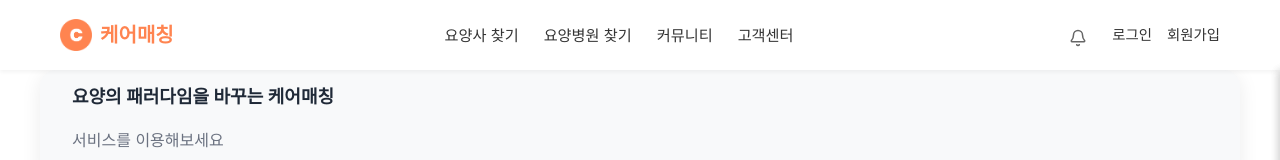
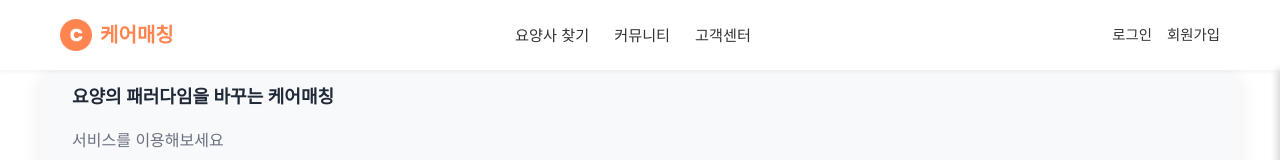
Before and after one commit to Jaehyuk-Lee/carematching-front, a React (Create React App) app: page / in a window 1280 px wide. Shown: the top 160 px of the page. Built offline with nearby package versions, Linux system fonts and the light colour scheme; no server answers.

Commit message:
remove unused Header link and icon (#60)

```diff
--- a/src/components/Header.js
+++ b/src/components/Header.js
@@ -1,7 +1,7 @@
 import React, { useState, useEffect } from "react";
 import { Link, useNavigate } from "react-router-dom";
 import { useAuth } from "../context/AuthContext";
-import { Bell, MessageSquare } from 'lucide-react'
+import { MessageSquare } from 'lucide-react'
 import styles from "./Header.module.css";
 import Swal from "sweetalert2";
 import ChatSidebar from "../chat/ChatSidebar";
@@ -66,9 +66,6 @@ function Header() {
                 <Link to="/caregiver">요양사 찾기</Link>
               </li>
               <li>
-                <Link to="/hospital">요양병원 찾기</Link>
-              </li>
-              <li>
                 <Link to="/community">커뮤니티</Link>
               </li>
               <li>
@@ -79,12 +76,8 @@ function Header() {
             </ul>
           </nav>
 
-          {/* 액션 버튼 (검색, 알림) */}
+          {/* 액션 버튼 (검색) */}
           <div className={styles.actionButtons}>
-            <button className={styles.iconButton}>
-              <Bell size={18} />
-            </button>
-
             {/* 채팅 버튼 */}
             {user && (
               <div className={styles.chatContainer} onClick={handleChatClick}>
```
